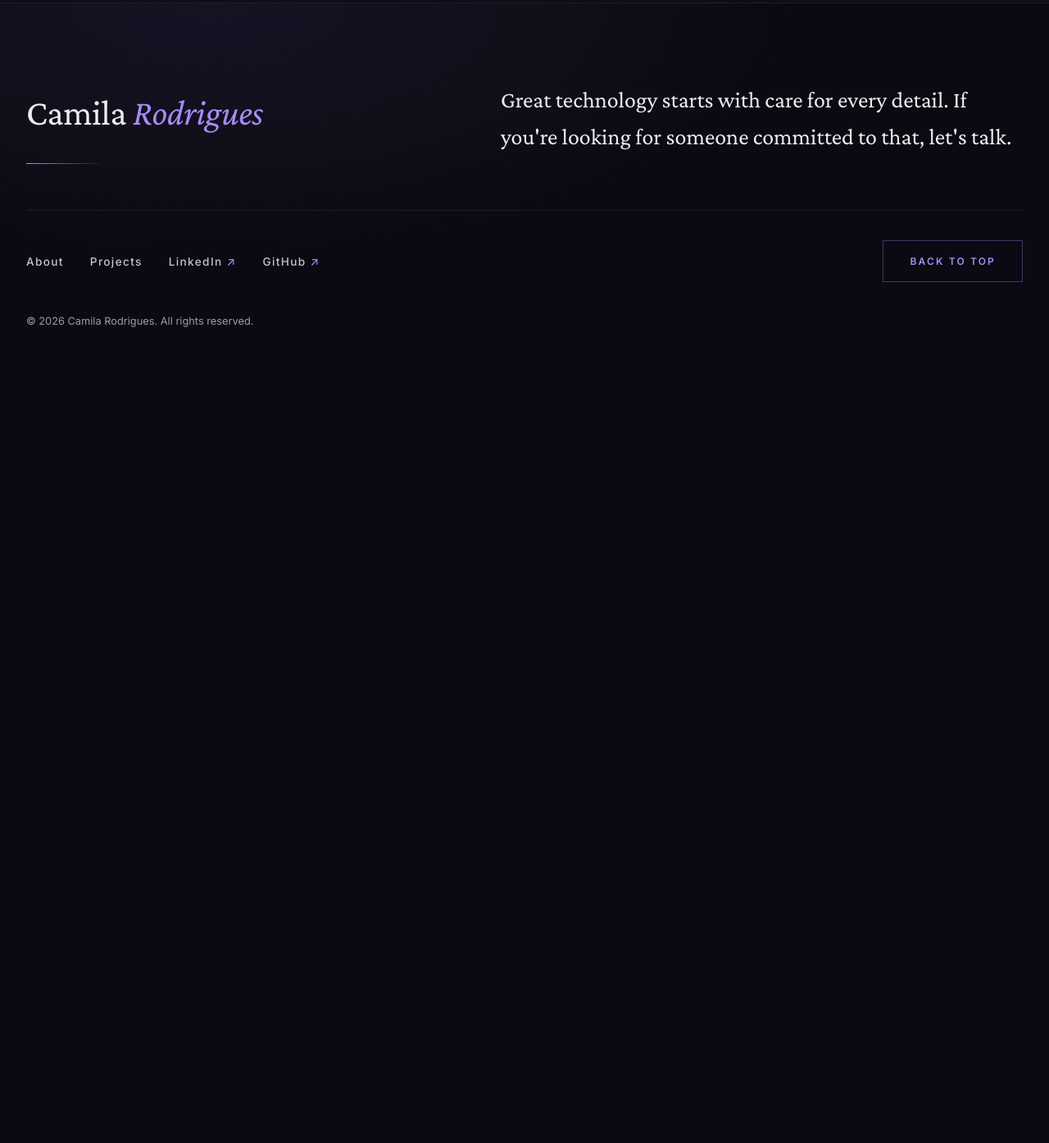
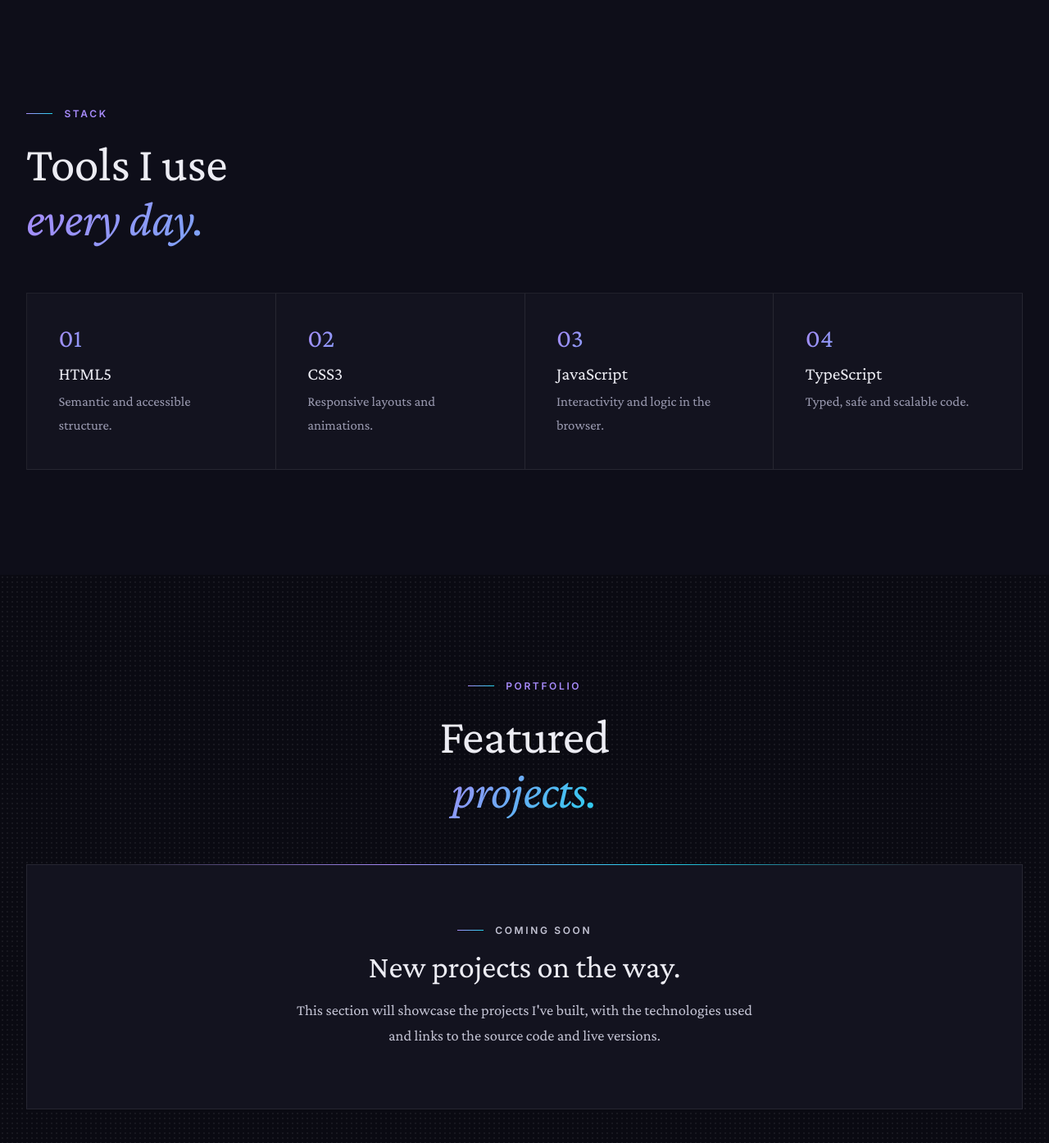
Before and after one commit to camilagermanoo/camilagermanoo.github.io, a plain HTML site: page index.html in a window 1280 px wide. Shown: the part 4026-5420 px from the top of the page at 82% size. Before the commit the page ends 4465 px from the top, so only its background shows below. Drawn offline with nearby package versions, Linux system fonts and the light colour scheme.

Commit message:
feat: redesenha seções de habilidades e projetos

```diff
--- a/assets/css/styles.css
+++ b/assets/css/styles.css
@@ -853,3 +853,51 @@ html[lang="en"] .lang-toggle [data-lang="en"] {
     grid-template-columns: 1fr;
   }
 }
+
+.section__header--center {
+  margin-inline: auto;
+  text-align: center;
+  justify-items: center;
+}
+
+.cells--four {
+  grid-template-columns: repeat(4, minmax(0, 1fr));
+}
+
+.cell--compact .cell__number {
+  font-size: 2rem;
+  margin-bottom: 1rem;
+}
+
+.cell--compact .cell__title {
+  font-size: 1.35rem;
+  margin-bottom: 0.5rem;
+}
+
+.statement--center {
+  margin-top: 0;
+  text-align: center;
+}
+
+.statement--center .statement__body {
+  grid-template-columns: 1fr;
+  justify-items: center;
+  gap: 1rem;
+  padding-block: clamp(3rem, 7vw, 4.5rem);
+}
+
+.statement--center .statement__body p:last-child {
+  max-width: 560px;
+}
+
+@media (max-width: 900px) {
+  .cells--four {
+    grid-template-columns: repeat(2, minmax(0, 1fr));
+  }
+}
+
+@media (max-width: 480px) {
+  .cells--four {
+    grid-template-columns: 1fr;
+  }
+}
--- a/assets/js/main.js
+++ b/assets/js/main.js
@@ -44,6 +44,19 @@ const translations = {
     "education.courses.title": "Cursos na Alura",
     "education.courses.status": "Formação complementar",
     "education.courses.description": "Formações e cursos em desenvolvimento web, front-end e boas práticas de programação.",
+    "skills.eyebrow": "Stack",
+    "skills.title": "Ferramentas do",
+    "skills.titleAccent": "meu dia a dia.",
+    "skills.html": "Estrutura semântica e acessível.",
+    "skills.css": "Layouts responsivos e animações.",
+    "skills.js": "Interatividade e lógica no navegador.",
+    "skills.ts": "Código tipado, seguro e escalável.",
+    "projects.eyebrow": "Portfólio",
+    "projects.title": "Projetos",
+    "projects.titleAccent": "em destaque.",
+    "projects.soon": "Em breve",
+    "projects.placeholderTitle": "Novos projetos chegando.",
+    "projects.placeholderDescription": "Esta seção vai reunir os projetos que desenvolvi, com as tecnologias utilizadas e links para o código e para a versão online.",
     "footer.statement": "Tecnologia bem feita começa com cuidado em cada detalhe. Se você procura alguém comprometida com isso, vamos conversar.",
     "footer.top": "Voltar ao topo",
     "footer.rights": "Todos os direitos reservados."
@@ -93,6 +106,19 @@ const translations = {
     "education.courses.title": "Alura Courses",
     "education.courses.status": "Continuing education",
     "education.courses.description": "Learning paths and courses in web development, front-end and programming best practices.",
+    "skills.eyebrow": "Stack",
+    "skills.title": "Tools I use",
+    "skills.titleAccent": "every day.",
+    "skills.html": "Semantic and accessible structure.",
+    "skills.css": "Responsive layouts and animations.",
+    "skills.js": "Interactivity and logic in the browser.",
+    "skills.ts": "Typed, safe and scalable code.",
+    "projects.eyebrow": "Portfolio",
+    "projects.title": "Featured",
+    "projects.titleAccent": "projects.",
+    "projects.soon": "Coming soon",
+    "projects.placeholderTitle": "New projects on the way.",
+    "projects.placeholderDescription": "This section will showcase the projects I've built, with the technologies used and links to the source code and live versions.",
     "footer.statement": "Great technology starts with care for every detail. If you're looking for someone committed to that, let's talk.",
     "footer.top": "Back to top",
     "footer.rights": "All rights reserved."
--- a/index.html
+++ b/index.html
@@ -174,6 +174,61 @@
         </div>
       </div>
     </section>
+
+    <section class="section section--dark" id="habilidades">
+      <div class="container">
+        <header class="section__header reveal">
+          <p class="eyebrow" data-i18n="skills.eyebrow">Stack</p>
+          <h2 class="section__title">
+            <span data-i18n="skills.title">Ferramentas do</span>
+            <em class="accent" data-i18n="skills.titleAccent">meu dia a dia.</em>
+          </h2>
+        </header>
+
+        <div class="cells cells--four">
+          <article class="cell cell--compact reveal">
+            <span class="cell__number">01</span>
+            <h3 class="cell__title">HTML5</h3>
+            <p class="cell__text" data-i18n="skills.html">Estrutura semântica e acessível.</p>
+          </article>
+          <article class="cell cell--compact reveal">
+            <span class="cell__number">02</span>
+            <h3 class="cell__title">CSS3</h3>
+            <p class="cell__text" data-i18n="skills.css">Layouts responsivos e animações.</p>
+          </article>
+          <article class="cell cell--compact reveal">
+            <span class="cell__number">03</span>
+            <h3 class="cell__title">JavaScript</h3>
+            <p class="cell__text" data-i18n="skills.js">Interatividade e lógica no navegador.</p>
+          </article>
+          <article class="cell cell--compact reveal">
+            <span class="cell__number">04</span>
+            <h3 class="cell__title">TypeScript</h3>
+            <p class="cell__text" data-i18n="skills.ts">Código tipado, seguro e escalável.</p>
+          </article>
+        </div>
+      </div>
+    </section>
+
+    <section class="section section--textured" id="projetos">
+      <div class="container">
+        <header class="section__header section__header--center reveal">
+          <p class="eyebrow" data-i18n="projects.eyebrow">Portfólio</p>
+          <h2 class="section__title">
+            <span data-i18n="projects.title">Projetos</span>
+            <em class="accent" data-i18n="projects.titleAccent">em destaque.</em>
+          </h2>
+        </header>
+
+        <article class="statement statement--center reveal">
+          <div class="statement__body">
+            <p class="eyebrow" data-i18n="projects.soon">Em breve</p>
+            <h3 class="statement__title" data-i18n="projects.placeholderTitle">Novos projetos chegando.</h3>
+            <p data-i18n="projects.placeholderDescription">Esta seção vai reunir os projetos que desenvolvi, com as tecnologias utilizadas e links para o código e para a versão online.</p>
+          </div>
+        </article>
+      </div>
+    </section>
   </main>
 
   <footer class="footer">
```
